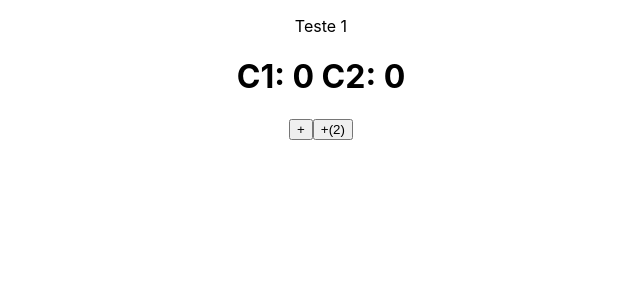
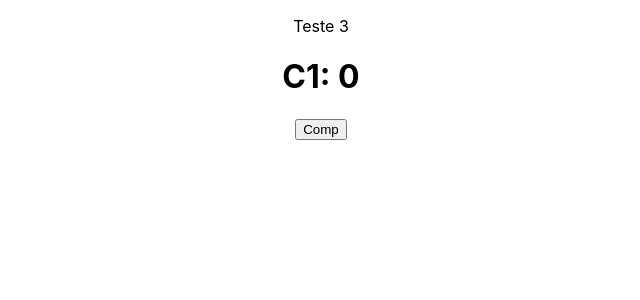
Before and after one commit to fagnersro/reactJs_and_nextJs, a React (Create React App) app in the folder project-2/: page / in a window 1280 px wide. Shown: the top 300 px of the page, without its empty margins (319-959 px from the left). Built offline with nearby package versions, Linux system fonts and the light colour scheme.

Commit message:
useCallback - React Hook

```diff
--- a/project-2/src/App.js
+++ b/project-2/src/App.js
@@ -1,45 +1,72 @@
+import P from 'prop-types';
 import './App.css';
-import { useState, useEffect } from 'react';
+import React, { useState, useEffect, useCallback } from 'react';
 
-const eventFn = () => console.log('h1-clicado');
+const Button = React.memo(function Button({ incrementButton }) {
+  console.log('filho redenrizou ');
+  return <button onClick={() => incrementButton(10)}>Comp</button>;
+});
 
-// COMPONENT EXAMPLE USEEFFECT
+Button.propTypes = {
+  incrementButton: P.func,
+};
+
 function App() {
   const [counter, setCounter] = useState(0);
-  const [counter2, setCounter2] = useState(0);
 
-  // componentDidUpdate - executa toda vez que o componet atualiza
-  // useEffect(() => {
-  //   console.log('componentDidUpdate');
-  // });
-
-  // componentDidMount - executa 1x
-  useEffect(() => {
-    // console.log('componentDidMount');
-    document.querySelector('h1')?.addEventListener('click', eventFn);
-
-    // COMPONENT WILL UMOUNT - LIMPEZA
-    return () => {
-      document.querySelector('h1')?.removeEventListener('click', eventFn);
-    };
+  const incrementCounter = useCallback((num) => {
+    setCounter((c) => c + num);
   }, []);
 
-  // com dependência - executa toda vez que a depedência mudar
-  useEffect(() => {
-    console.log(`C1, ${counter} C2: ${counter2}`);
-  }, [counter, counter2]);
+  console.log('pai redenrizou');
 
   return (
     <div className="App">
-      <p>Teste 1</p>
-      <h1>
-        C1: {counter} C2: {counter2}
-      </h1>
-      <button onClick={() => setCounter(counter + 1)}>+</button>
-      <button onClick={() => setCounter2(counter2 + 1)}>+(2)</button>
+      <p>Teste 3</p>
+      <h1>C1: {counter}</h1>
+      <Button incrementButton={incrementCounter} />
     </div>
   );
 }
+
+// COMPONENT EXAMPLE USEEFFECT
+// const eventFn = () => console.log('h1-clicado');
+// function App() {
+// const [counter, setCounter] = useState(0);
+// const [counter2, setCounter2] = useState(0);
+
+// componentDidUpdate - executa toda vez que o componet atualiza
+// useEffect(() => {
+//   console.log('componentDidUpdate');
+// });
+
+// componentDidMount - executa 1x
+// useEffect(() => {
+// console.log('componentDidMount');
+// document.querySelector('h1')?.addEventListener('click', eventFn);
+
+// COMPONENT WILL UMOUNT - LIMPEZA
+//   return () => {
+//     document.querySelector('h1')?.removeEventListener('click', eventFn);
+//   };
+// }, []);
+
+// com dependência - executa toda vez que a depedência mudar
+// useEffect(() => {
+//   console.log(`C1, ${counter} C2: ${counter2}`);
+// }, [counter, counter2]);
+
+// return (
+//   <div className="App">
+//     <p>Teste 1</p>
+//     <h1>
+//       C1: {counter} C2: {counter2}
+//     </h1>
+//     <button onClick={() => setCounter(counter + 1)}>+</button>
+//     <button onClick={() => setCounter2(counter2 + 1)}>+(2)</button>
+//   </div>
+// );
+// }
 
 //COMPONENT EXAMPLE USESTATE
 // function App() {
```
Also changed, not shown: project-2/src/anotacoes.txt.
